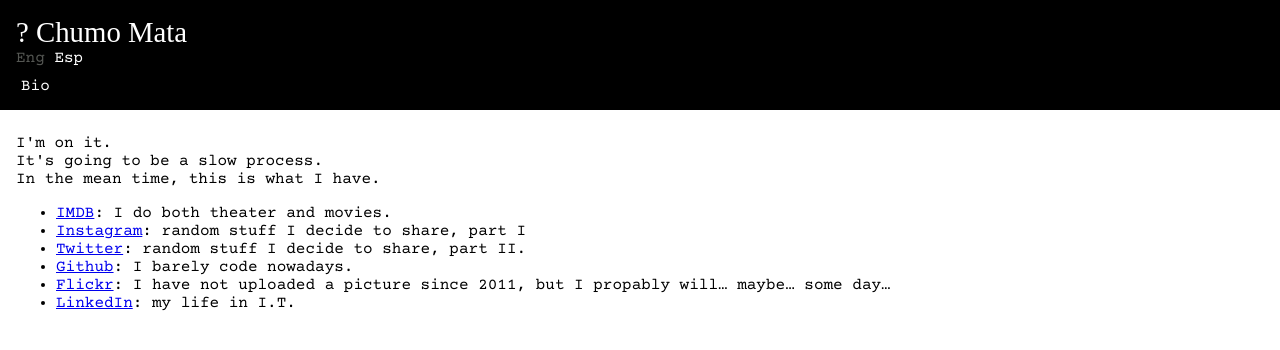
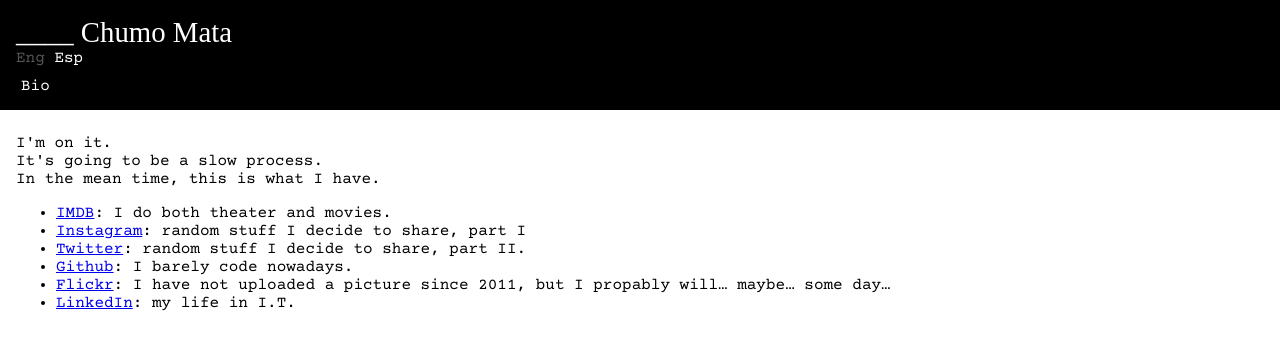
Before and after one commit to jmchuma/jmchuma.github.com, a Jekyll site: the page built from en/index.html, in a window 1280 px wide. Shown: the top 350 px of the page. Built offline with Jekyll 4.4.1, drawn with Linux system fonts in a browser that asks for light colours; some web fonts are replaced; some of the changed lines change nothing that is shown.

Commit message:
Change title on default layout
- Change title in html header.
- Change title displayed on page.

```diff
--- a/_layouts/default.html
+++ b/_layouts/default.html
@@ -10,7 +10,7 @@
 	 Any other head element should come *after* these tags.
 	-->
 	<meta name="robots" content="index, follow, noarchive">
-	<title>? Chumo Mata</title>
+	<title>____ Chumo Mata :: {{ page.title }}</title>
 	<link href="https://fonts.googleapis.com/css?family=Courier+Prime" rel="stylesheet" type="text/css">
 	<link href="https://fonts.googleapis.com/css?family=Lily+Script+One" rel="stylesheet" type="text/css">
 	<link rel="stylesheet" type="text/css" href="/css/style.css">
@@ -18,8 +18,14 @@
 <body>
 
 <header>
+
 <div id="title">
-<a {% if page.lang == "eng" %} href="/en/" title="Home" {% elsif page.lang == "esp" %} href="/es/" title="Inicio" {% endif %}>? Chumo Mata</a>
+<!--a {% if page.lang == "eng" %} href="/en/" title="Home" {% elsif page.lang == "esp" %} href="/es/" title="Inicio" {% endif %}>____ Chumo Mata</a-->
+{% if page.lang == "eng" %}
+	<a href="/en/" title="Home">____ Chumo Mata</a>
+{% elsif page.lang == "esp" %}
+	<a href="/es/" title="Inicio">____ Chumo Mata</a>
+{% endif %}
 </div>
 
 {% include switch-lang.html %}
```
